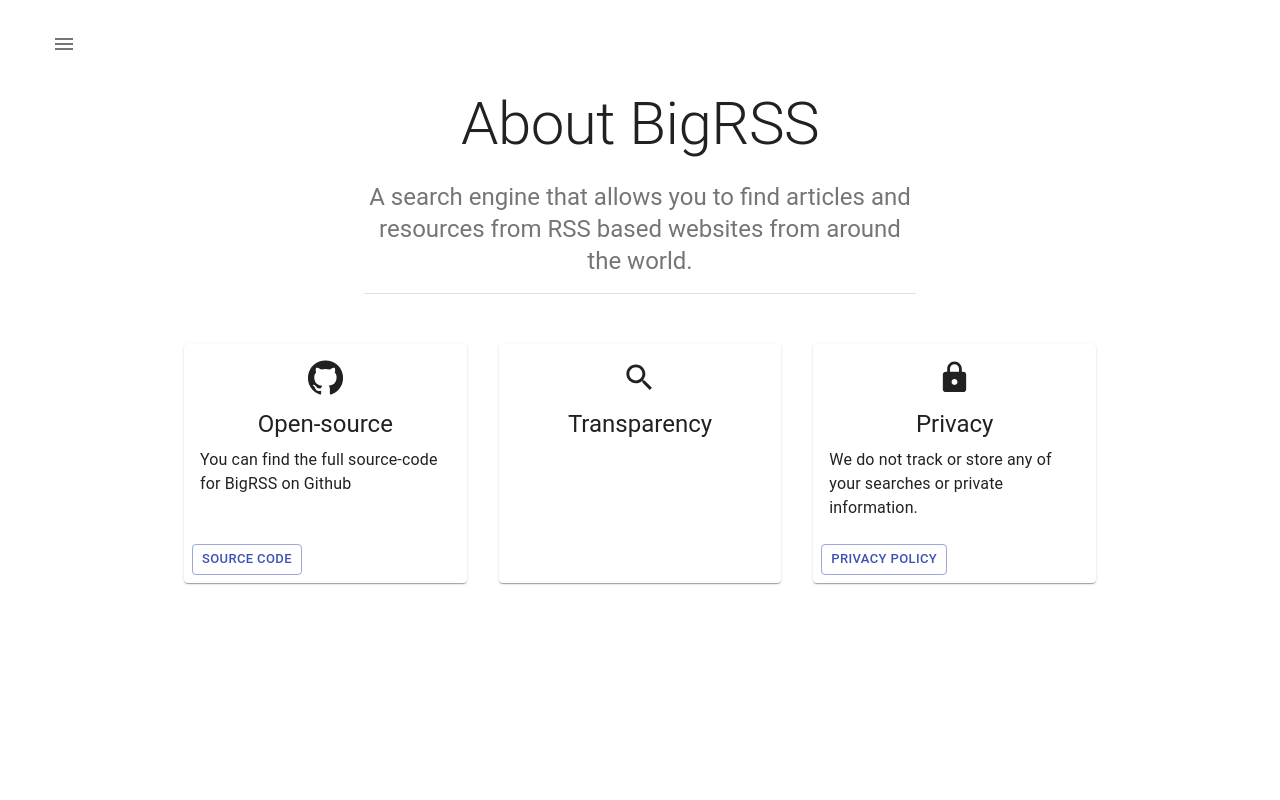
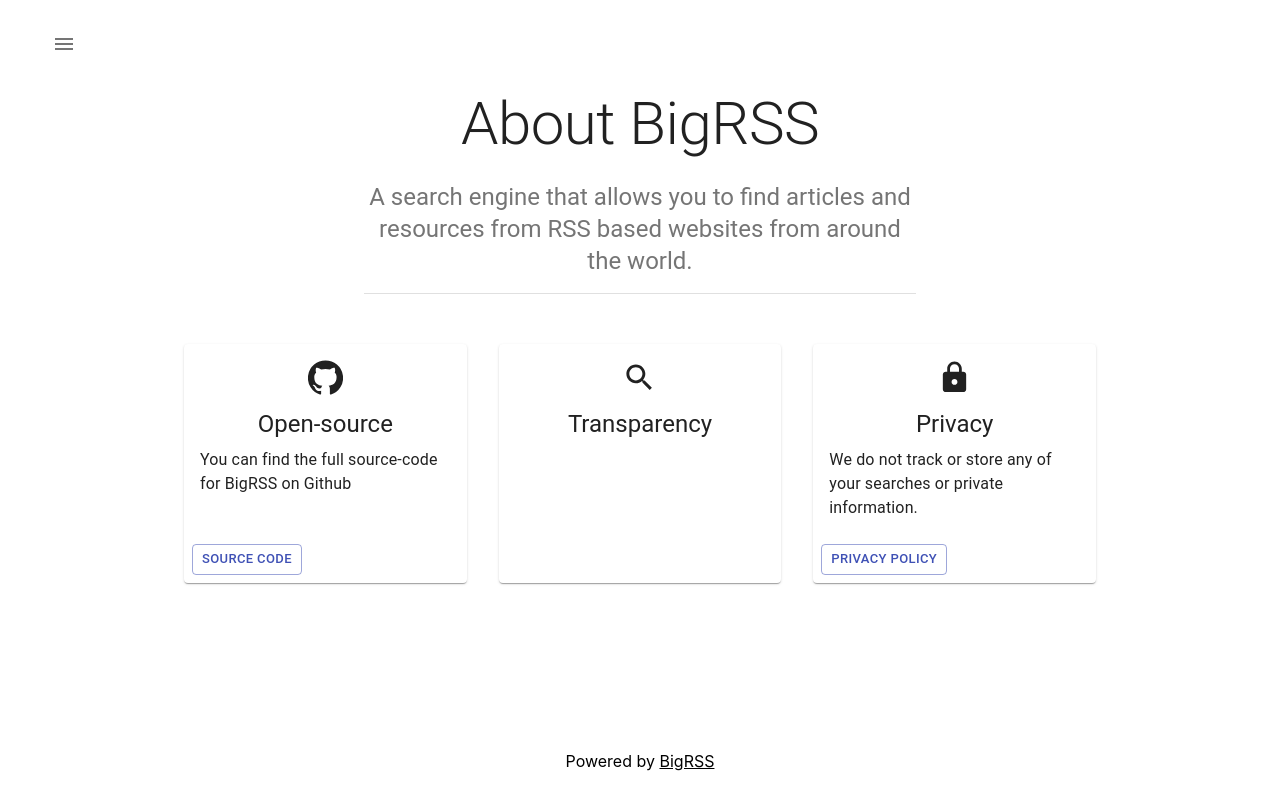
Before and after one commit to Mozzo1000/bigrss, a React (Create React App) app in the folder frontend/bigrss-web/: page /about in a window 1280 px wide. Built offline with nearby package versions, Linux system fonts and the light colour scheme; what javascript-time-ago would draw is missing.

Commit message:
Add footer

```diff
--- a/frontend/bigrss-web/src/App.js
+++ b/frontend/bigrss-web/src/App.js
@@ -6,6 +6,7 @@
 import AddFeedPage from './pages/AddFeedPage'
 import Navigation from './components/Navigation'
 import AboutPage from './pages/AboutPage'
+import Footer from './components/Footer'
 
 function App() {
   return (
@@ -29,6 +30,7 @@
             <AboutPage />
           </Route>
         </Switch>
+        <Footer />
       </Router>
     </div>
   );
--- /dev/null
+++ b/frontend/bigrss-web/src/components/Footer.css
@@ -0,0 +1,10 @@
+.footer {
+    position:absolute;
+    bottom: 0;
+    right: 50%;
+    transform: translate(50%, -25%);
+}
+
+.footer a {
+    color: black;
+}
--- /dev/null
+++ b/frontend/bigrss-web/src/components/Footer.js
@@ -0,0 +1,12 @@
+import React from 'react'
+import './Footer.css'
+
+function Footer() {
+    return (
+        <div className="footer">
+            <p>Powered by <a href="https://github.com/Mozzo1000/bigrss" target="_blank">BigRSS</a></p>
+        </div>
+    )
+}
+
+export default Footer
```
